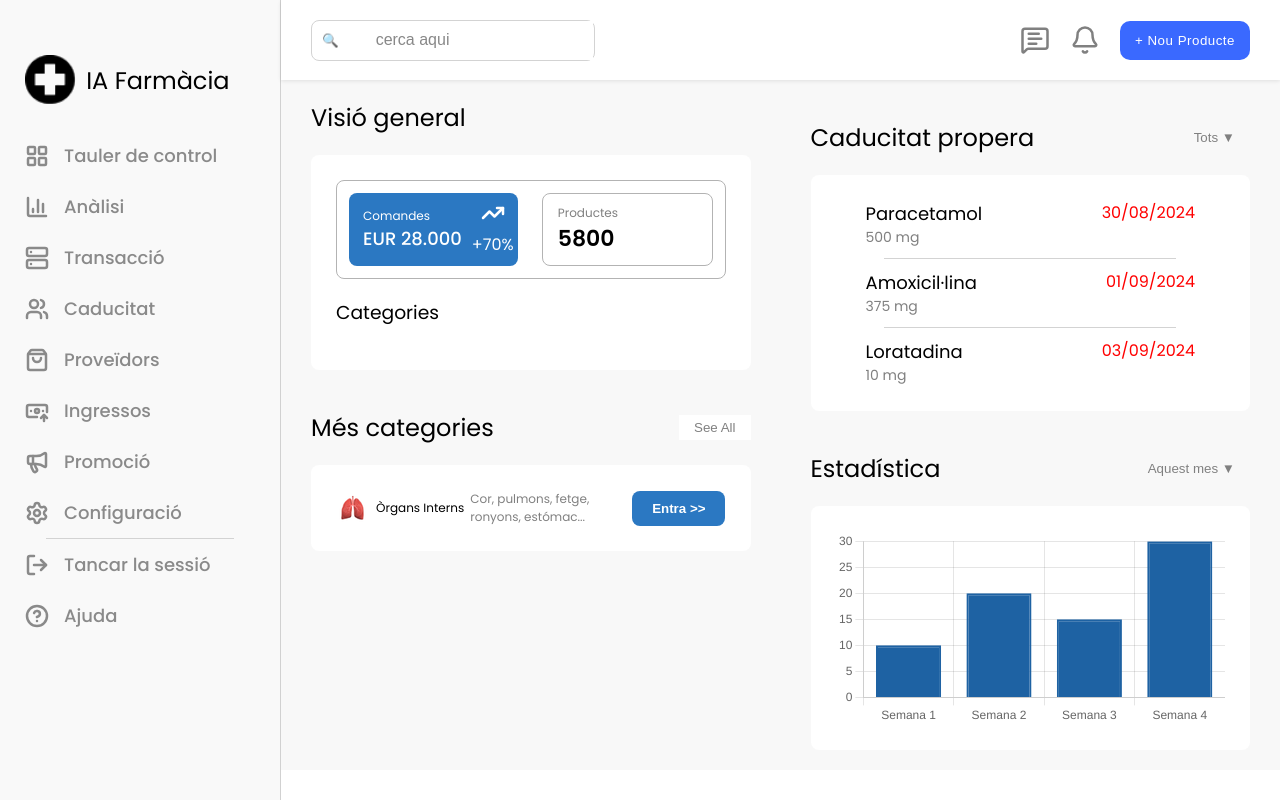
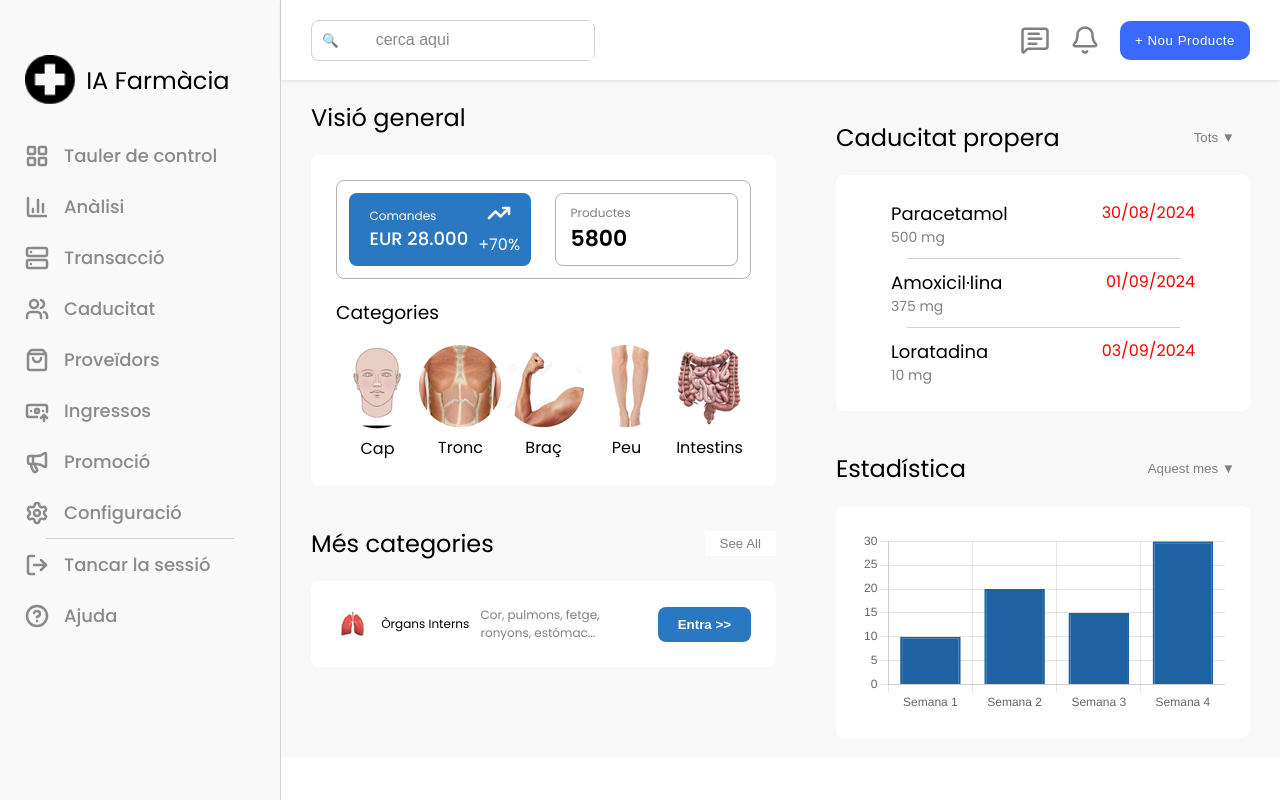
Before and after one commit to GavinCartier/pharmaceutical-ai, a Flask app: page /home in a window 1280 px wide. Run offline with Flask 3, Linux system fonts and the light colour scheme; some libraries are stand-ins or nearby versions.

Commit message:
additional frontend fixes

```diff
--- a/app.py
+++ b/app.py
@@ -31,8 +31,8 @@
             session['username'] = user['username']
             return redirect(url_for('home'))
         else:
-            return render_template("register.html", error="Invalid username or password")
-    return render_template("register.html")
+            return render_template("components/register.html", error="Invalid username or password")
+    return render_template("components/register.html")
 # Start the Flask app
 
 @app.route('/signin')
--- a/static/css/dashboard.css
+++ b/static/css/dashboard.css
@@ -9,6 +9,7 @@
     font-family: 'Poppins', sans-serif;
     display: flex;
     flex-direction: row;
+    overflow: auto;
 }
 
 .dashboard-part {
@@ -23,6 +24,12 @@
     background-color: white;
     padding: 25px;
     border-radius: 8px;
+}
+
+canvas#myChart {
+    width: 100% !important;
+    height: auto !important;
+    max-width: 100%;
 }
 
 .overview-content-income {
@@ -72,6 +79,7 @@
 .overview-content-categories {
     display: flex;
     flex-direction: horizontal;
+    justify-content: space-between;
 }
 
 .overview-content-category {
--- a/templates/components/overview.html
+++ b/templates/components/overview.html
@@ -41,4 +41,51 @@
     </div>
     <!-- Section for listing categories -->
     <h3>Categories</h3>
+    <div class="overview-content-categories">
+            <div class="overview-content-category">
+                <img
+                    src="../static/images/Cap.png"
+                    alt="Cap"
+                >
+                <div>
+                    Cap
+                </div>
+            </div>
+            <div class="overview-content-category">
+                <img
+                    src="../static/images/Tronc.png"
+                    alt="Tronc"
+                >
+                <div>
+                    Tronc
+                </div>
+            </div>
+            <div class="overview-content-category">
+                <img
+                    src="../static/images/Brac.png"
+                    alt="Braç"
+                >
+                <div>
+                    Braç
+                </div>
+            </div>
+            <div class="overview-content-category">
+                <img
+                    src="../static/images/Peu.png"
+                    alt="Peu"
+                >
+                <div>
+                    Peu
+                </div>
+            </div>
+            <div class="overview-content-category">
+                <img
+                    src="../static/images/Intestins.png"
+                    alt="Intestins"
+                >
+                <div>
+                    Intestins
+                </div>
+            </div>
+        </div>
 </div>
```
